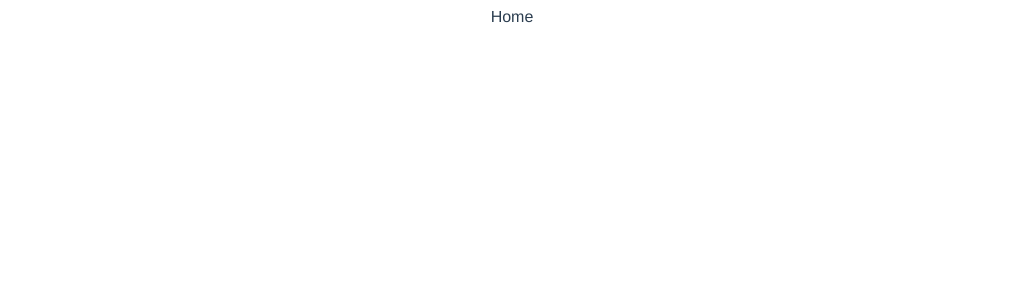
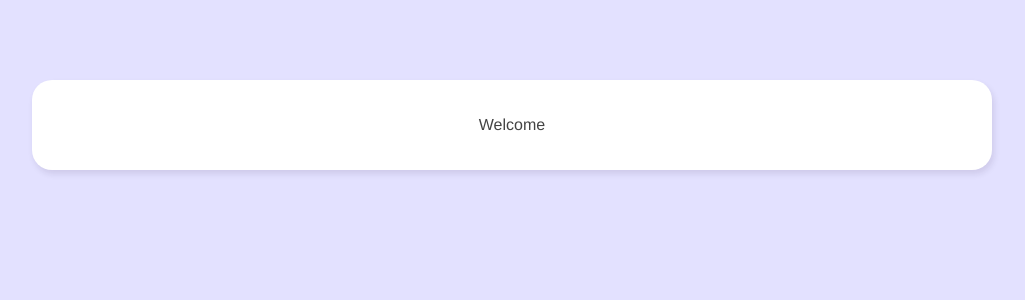
Before and after one commit to iamnamaraj/live-chatroom-vuejs, a Vue app: page / in a window 1280 px wide. Shown: the top 300 px of the page, without its empty margins (128-1153 px from the left). Built offline with nearby package versions, Linux system fonts and the light colour scheme.

Commit message:
Project initiation

```diff
--- a/src/App.vue
+++ b/src/App.vue
@@ -7,7 +7,5 @@
   font-family: Avenir, Helvetica, Arial, sans-serif;
   -webkit-font-smoothing: antialiased;
   -moz-osx-font-smoothing: grayscale;
-  text-align: center;
-  color: #2c3e50;
 }
 </style>
--- /dev/null
+++ b/src/assets/main.css
@@ -0,0 +1,26 @@
+body {
+    background: #e3e1ff;
+    color: #444;
+}
+.container{
+    width: 90%;
+    max-width: 960px;
+    margin: 80px auto;
+    border-radius: 20px;
+    box-shadow: 2px 4px 6px rgba(28, 6, 49, 0.1);
+    background: white;
+}
+.error{
+    color: #ff3f80;
+    font-size: 14px;
+}
+button{
+    text-decoration: none;
+    background: #5ae4ca;
+    color: white;
+    font-weight: bold;
+    border: 0;
+    border-radius: 20px;
+    padding: 10px 20px;
+
+}
--- a/src/main.js
+++ b/src/main.js
@@ -1,5 +1,6 @@
 import { createApp } from 'vue'
 import App from './App.vue'
 import router from './router'
+import './assets/main.css'
 
 createApp(App).use(router).mount('#app')
--- a/src/router/index.js
+++ b/src/router/index.js
@@ -1,11 +1,11 @@
 import { createRouter, createWebHistory } from 'vue-router'
-import Home from '../views/Home.vue'
+import Welcome from '../views/Welcome.vue'
 
 const routes = [
   {
     path: '/',
-    name: 'Home',
-    component: Home
+    name: 'Welcome',
+    component: Welcome
   },
 
 ]
--- a/src/views/Home.vue
+++ /dev/null
@@ -1,14 +0,0 @@
-<template>
-  <div class="home">
-    Home
-  </div>
-</template>
-
-<script>
-
-export default {
-  name: 'Home',
-  components: {
-  }
-}
-</script>
--- /dev/null
+++ b/src/views/Welcome.vue
@@ -0,0 +1,19 @@
+<template>
+    <div class="welcome container">
+        <p>Welcome</p>
+    </div>
+</template>
+
+<script>
+export default {
+
+}
+</script>
+
+<style>
+    .welcome {
+        text-align: center;
+        padding: 20px 0;
+    }
+
+</style>
```
Also changed, not shown: src/assets/logo.png (deleted).
